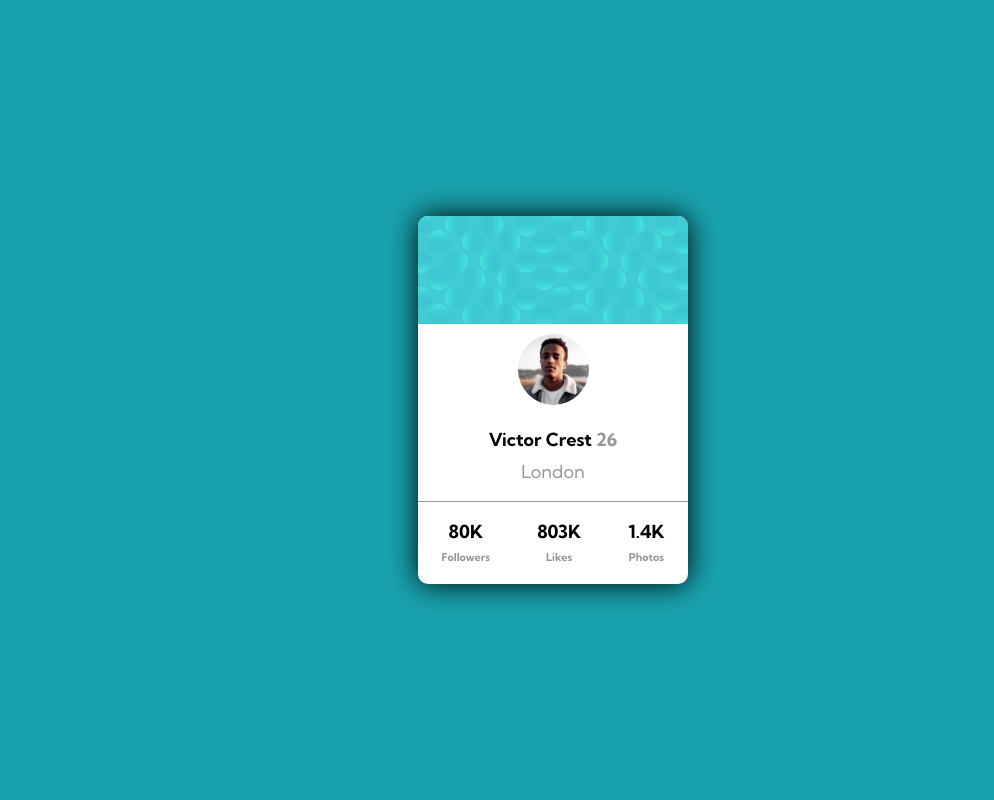
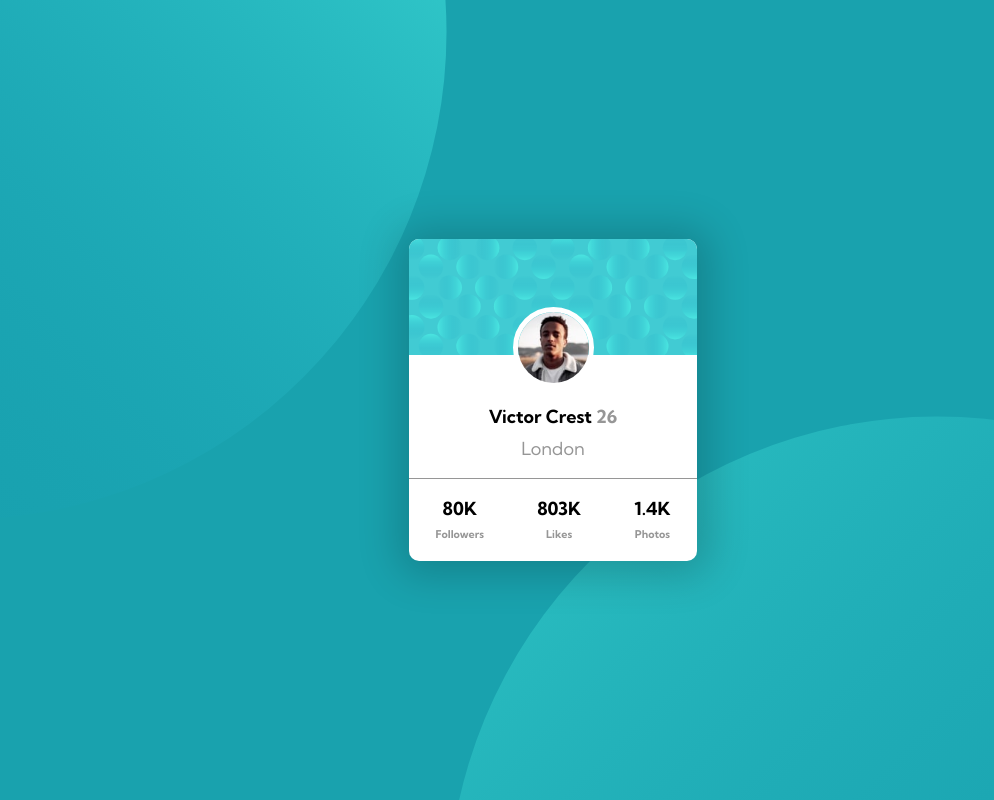
Before and after one commit to zachtix/practice-frontend, a plain HTML site: page frontendmentor/profile-card-component/index.html in a window 1280 px wide. Shown: the top 800 px of the page, without its empty margins (167-1161 px from the left). Drawn offline with Linux system fonts and the light colour scheme.

Commit message:
profile-card-component

```diff
--- a/frontendmentor/profile-card-component/index.html
+++ b/frontendmentor/profile-card-component/index.html
@@ -29,9 +29,7 @@
       <img src="images/bg-pattern-card.svg" alt="">
     </div>
     <div class="profile">
-      <div class="avatar">
-        <img src="images/image-victor.jpg" alt="">
-      </div>
+      <img src="images/image-victor.jpg" alt="" class="avatar">
       <div class="about">
         <h1>Victor Crest <span class="age">26</span></h1>
         <p>London</p>
--- a/frontendmentor/profile-card-component/style.css
+++ b/frontendmentor/profile-card-component/style.css
@@ -16,19 +16,22 @@
 body {
   width: 1440px;
   height: 100vh;
-  background-color: var(--dark-cyan);
   display: flex;
   justify-content: center;
   align-items: center;
+  background: url(./images/bg-pattern-top.svg), url(./images/bg-pattern-bottom.svg);
+  background-position: right 52vw bottom 35vh, left 48vw top 52vh;
+  background-repeat: no-repeat, no-repeat;
+  background-color: var(--dark-cyan);
 }
 
 .card {
   background-color: white;
   overflow: hidden;
-  width: 15rem;
+  width: 16rem;
   /* border: 1px solid red; */
   border-radius: 10px;
-  box-shadow: 0px 0px 30px;
+  box-shadow: 1px 2px 40px 12px rgba(0,0,0,0.19);
 }
 
 .cover {
@@ -40,17 +43,22 @@ body {
   height: 100%;
 }
 
-.avatar {
-  display: flex;
-  justify-content: center;
+.profile {
+  position: relative;
+  display: grid;
 }
-.avatar img {
+
+.profile .avatar {
+  position: absolute;
+  top: -53px;
+  place-self: center;
   border: 5px solid white;
   width: 4.5rem;
   border-radius: 50%;
 }
 
 .about {
+  margin-top: 1.5rem;
   padding-top: 1rem;
   text-align: center;
 }
```
